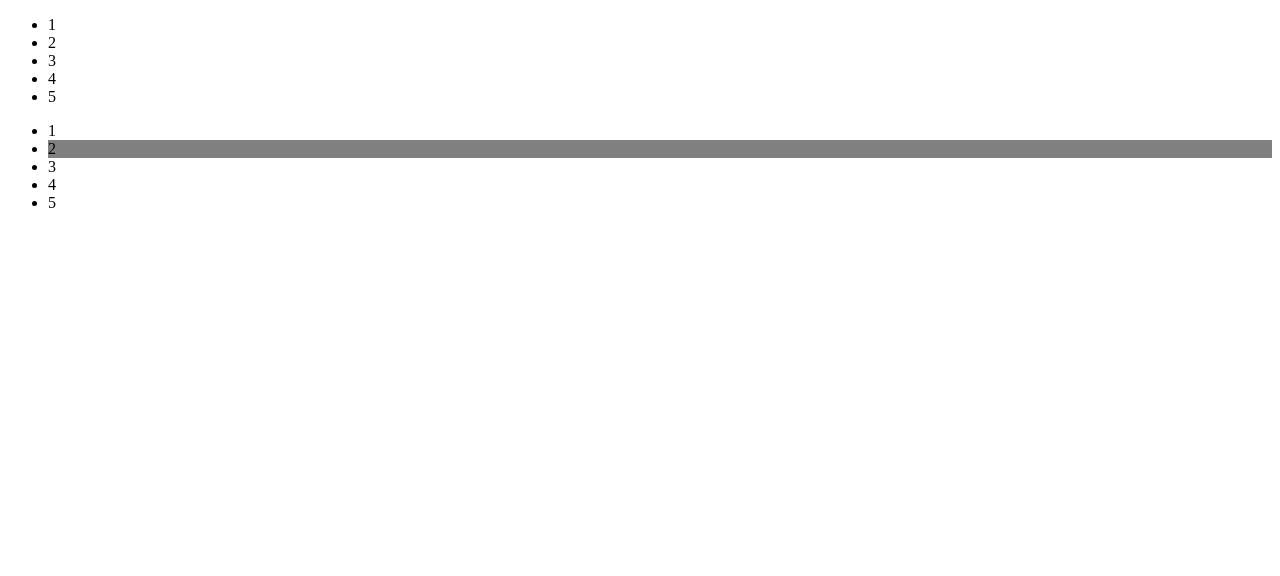
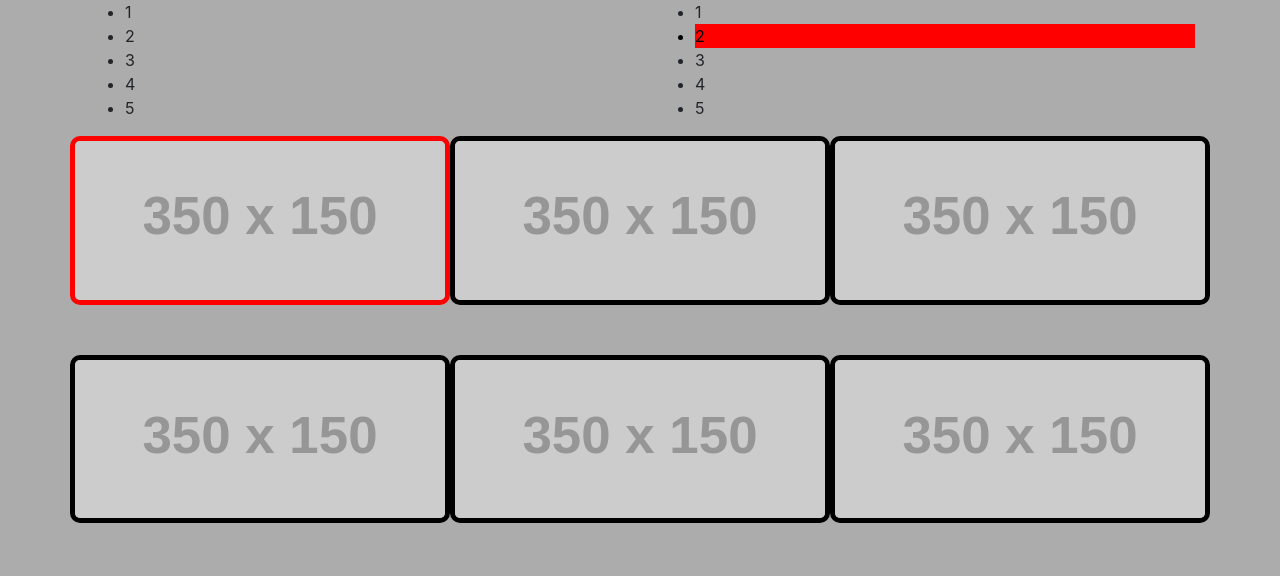
Before and after one commit to turtic/bit-web, a plain HTML site: page JSinHTML/DOM-Exercises-Traversing/index.html in a window 1280 px wide. Drawn offline with nearby package versions, Linux system fonts and the light colour scheme; placeholder pictures from the web are drawn by us.

Commit message:
DOM update

```diff
--- a/JSinHTML/DOM-Exercises-Traversing/index.html
+++ b/JSinHTML/DOM-Exercises-Traversing/index.html
@@ -5,14 +5,17 @@
     <meta charset="UTF-8">
     <meta name="viewport" content="width=device-width, initial-scale=1.0">
     <meta http-equiv="X-UA-Compatible" content="ie=edge">
+    <link rel="stylesheet" href="https://maxcdn.bootstrapcdn.com/bootstrap/4.0.0/css/bootstrap.min.css" integrity="sha384-Gn5384xqQ1aoWXA+058RXPxPg6fy4IWvTNh0E263XmFcJlSAwiGgFAW/dAiS6JXm"
+        crossorigin="anonymous">
     <link rel="stylesheet" href="main.css">
-    <title>Document</title>
+    <title>Traversing</title>
 
 </head>
 
 <body>
-
-    <div>
+    <div class="container">
+        <div class="row">
+            <div class="col-6">
                 <ul>
 
                     <li>1</li>
@@ -23,7 +26,7 @@
 
                 </ul>
             </div>
-    <div>
+            <div class="col-6">
                 <ul>
 
                     <li>1</li>
@@ -35,7 +38,25 @@
                 </ul>
             </div>
 
+        </div>
 
+        <div class="row">
+
+            <img src="http://via.placeholder.com/350x150" alt="" class="col-4 selected">
+            <img src="http://via.placeholder.com/350x150" alt="" class="col-4">
+            <img src="http://via.placeholder.com/350x150" alt="" class="col-4">
+
+        </div>
+
+        <div class="row">
+
+            <img src="http://via.placeholder.com/350x150" alt="" class="col-4">
+            <img src="http://via.placeholder.com/350x150" alt="" class="col-4">
+            <img src="http://via.placeholder.com/350x150" alt="" class="col-4">
+
+        </div>
+
+    </div>
 
     <script src="main.js"></script>
 </body>
--- a/JSinHTML/DOM-Exercises-Traversing/main.css
+++ b/JSinHTML/DOM-Exercises-Traversing/main.css
@@ -1,3 +1,7 @@
+body {
+    background-color: #acacac;
+}
+
 .black {
     background-color: black;
     color: white;
@@ -13,6 +17,20 @@
 }
 
 .active {
-    background-color:grey;
+    background-color:red;
     color: black;
 }
+
+.row img {
+    margin-bottom: 50px;
+    padding: 0;
+    border-radius: 10px;
+}
+
+img {
+    border: 5px solid black;
+}
+
+.selected {
+   border: 5px solid red;
+}
--- a/JSinHTML/DOM-Exercises-Traversing/main.js
+++ b/JSinHTML/DOM-Exercises-Traversing/main.js
@@ -1,15 +1,26 @@
 var test = function () {
 
 
-    var a = document.getElementsByClassName('active')[0].parentElementNode.parentElementNode.previousElementSibling.firstElementChild.firstElementChild
+    var a = document.getElementsByClassName('active')[0].parentElement.parentElement.previousElementSibling.firstElementChild.firstElementChild
     var b = document.getElementsByClassName('active');
 
+    b[0].className = ' ';
     a.className = 'active';
-    b.className = ''
+
 
 }
 
+var test1 = function () {
 
+
+    var a = document.getElementsByClassName('selected')[0].parentElement.nextElementSibling.firstElementChild.nextElementSibling;
+    var b = document.getElementsByClassName('selected');
+
+    b[0].className = ' ';
+    a.className = 'selected';
+
+
+}
 
 
 
```
Lines whose indentation alone changed are shown as unchanged.
